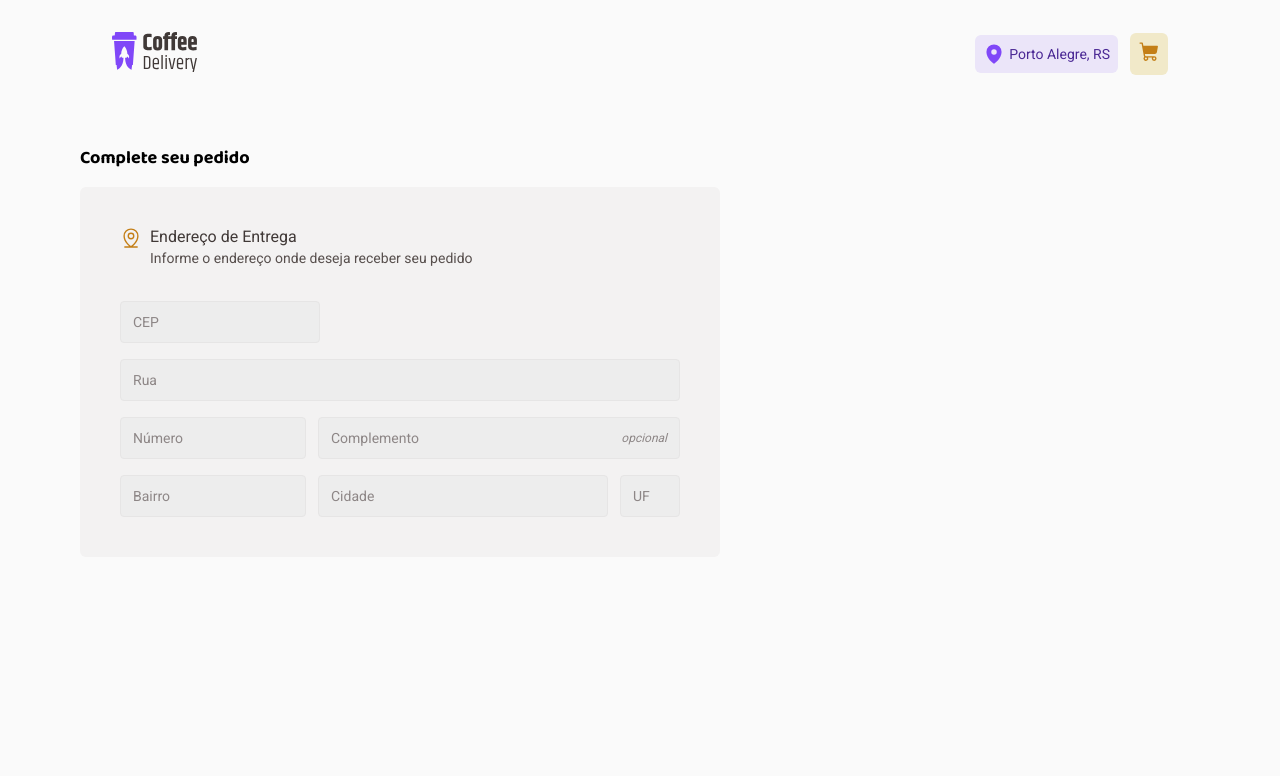
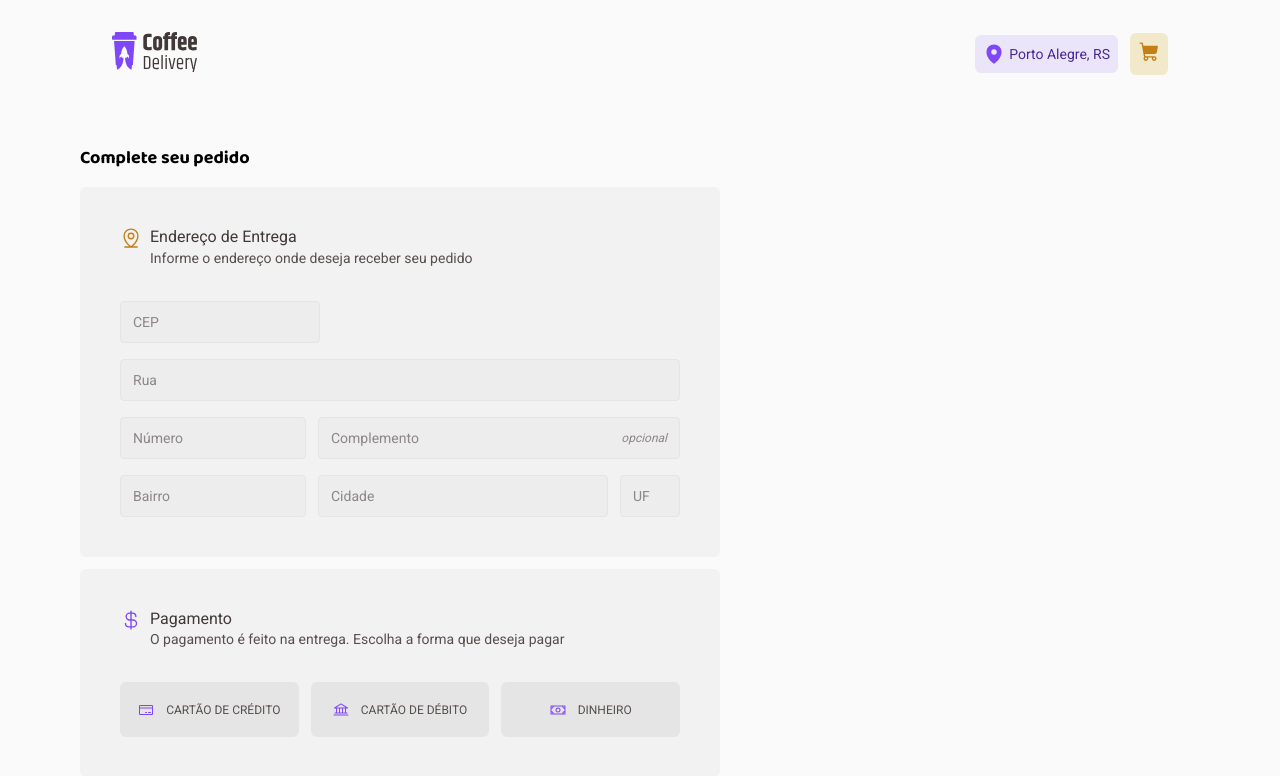
Before and after one commit to brunomat480/coffee-delivery, a React (Vite) app: page /checkout in a window 1280 px wide. Shown: the top 776 px of the page. Built offline with nearby package versions, Linux system fonts and the light colour scheme.

Commit message:
feat: completed form structure

```diff
--- a/src/pages/Checkout/index.tsx
+++ b/src/pages/Checkout/index.tsx
@@ -1,9 +1,33 @@
-import { MapPinLine } from '@phosphor-icons/react';
-import { CheckoutContainer, Form, FormContainer, FormGroup } from './styles';
+import { Bank, CreditCard, CurrencyDollar, MapPinLine, Money } from '@phosphor-icons/react';
+import { CheckoutContainer, Form, FormContainer, FormGroup, FormPaymentContiner, FormPaymentGroup, PaymentButton } from './styles';
 import { useTheme } from 'styled-components';
+import { useState } from 'react';
+
+const paymentOptions = [
+  {
+    icon: <CreditCard color='#8047F8' size={16} />,
+    name: 'cartão de crédito',
+  },
+  {
+    icon: <Bank color='#8047F8' size={16} />,
+    name: 'cartão de débito',
+  },
+  {
+    icon: <Money color='#8047F8' size={16} />,
+    name: 'dinheiro',
+  },
+];
 
 export function Checkout() {
   const { colors } = useTheme();
+
+  const [formPayment, setFormPayment] = useState('');
+
+  function handleSelectingPaymentMethod(payment: string) {
+    setFormPayment(payment);
+  }
+
+  console.log(formPayment);
 
   return (
     <CheckoutContainer>
@@ -34,10 +58,34 @@ export function Checkout() {
                 <input type="text" placeholder="Bairro" />
                 <input type="text" placeholder="Cidade" />
               </div>
-              <input type="text" placeholder="UF" />
+              <input type="text" placeholder="UF" maxLength={2} />
             </div>
           </Form>
         </FormContainer>
+
+        <FormPaymentContiner>
+          <header>
+            <CurrencyDollar color={colors.purple} size={22} />
+            <div>
+              <h3>Pagamento</h3>
+              <p>O pagamento é feito na entrega. Escolha a forma que deseja pagar</p>
+            </div>
+          </header>
+
+          <FormPaymentGroup>
+            {paymentOptions.map((option) => (
+              <PaymentButton
+                key={option.name}
+                type="button"
+                onClick={() => handleSelectingPaymentMethod(option.name)}
+                $payment={formPayment === option.name}
+              >
+                {option.icon}
+                {option.name}
+              </PaymentButton>
+            ))}
+          </FormPaymentGroup>
+        </FormPaymentContiner>
       </FormGroup>
     </CheckoutContainer>
   );
--- a/src/pages/Checkout/styles.ts
+++ b/src/pages/Checkout/styles.ts
@@ -1,4 +1,4 @@
-import styled from 'styled-components';
+import styled, { css } from 'styled-components';
 
 export const CheckoutContainer = styled.div`
   margin-top: 9rem;
@@ -120,3 +120,74 @@ export const Form = styled.div`
     }
   }
 `;
+
+export const FormPaymentContiner = styled.div`
+  margin-top: .75rem;
+  margin-bottom: 15rem;
+  padding: 2.5rem;
+  width: 40rem;
+  background: ${({ theme }) => theme.colors['base-card']};
+  border-radius: 6px;
+  background: ${({ theme }) => theme.colors['base-card']};
+
+  header {
+    display: flex;
+    gap: .5rem;
+    align-items: start;
+
+    div {
+      line-height: 130%;
+
+      h3 {
+        font-size: 1rem;
+        font-weight: 400;
+        color: ${({ theme }) => theme.colors['base-subtitle']};
+      }
+
+      p {
+        font-size: 0.875rem;
+        color: ${({ theme }) => theme.colors['base-text']};
+      }
+    }
+  }
+`;
+
+export const FormPaymentGroup = styled.div`
+  margin-top: 2rem;
+
+  display: flex;
+  justify-content: space-between;
+  align-items: center;
+`;
+
+interface PaymentButtonProps {
+  $payment: boolean;
+}
+
+export const PaymentButton = styled.button<PaymentButtonProps>`
+  width: 11.166875rem;
+  padding-block: 1.09375rem;
+  background: ${({ theme }) => theme.colors['base-button']};
+  text-transform: uppercase;
+  font-size: .75rem;
+  color: ${({ theme }) => theme.colors['base-text']};
+
+  display: flex;
+  align-items: center;
+  justify-content: center;
+  gap: .75rem;
+
+  outline: none;
+  border: 2px solid transparent;
+  border-radius: 6px;
+
+  cursor: pointer;
+
+  ${({ $payment }) => $payment && css`
+    border: 2px solid ${({ theme }) => theme.colors.purple};
+  `}
+
+  &:focus {
+    border: 2px solid ${({ theme }) => theme.colors.purple};
+  }
+`;
```
